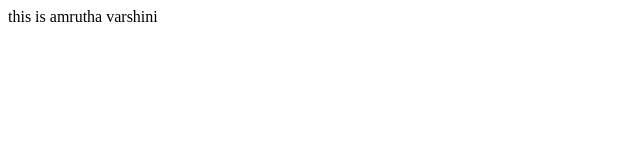
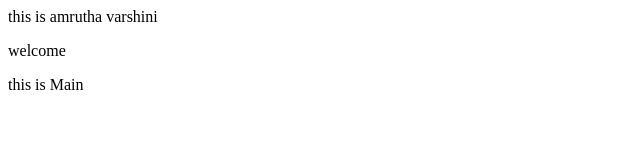
Before and after one commit to varshini1489/localrepo, a plain HTML site: page index.html in a window 1280 px wide. Shown: the whole page, without its empty margins (0-640 px from the left). Drawn offline with Linux system fonts and the light colour scheme.

Commit message:
saving feature1

```diff
--- a/index.html
+++ b/index.html
@@ -1,3 +1,9 @@
 <p>
     this is amrutha varshini
 </p>
+<p>
+    welcome
+</p>
+<p>
+    this is Main
+</p>
```
